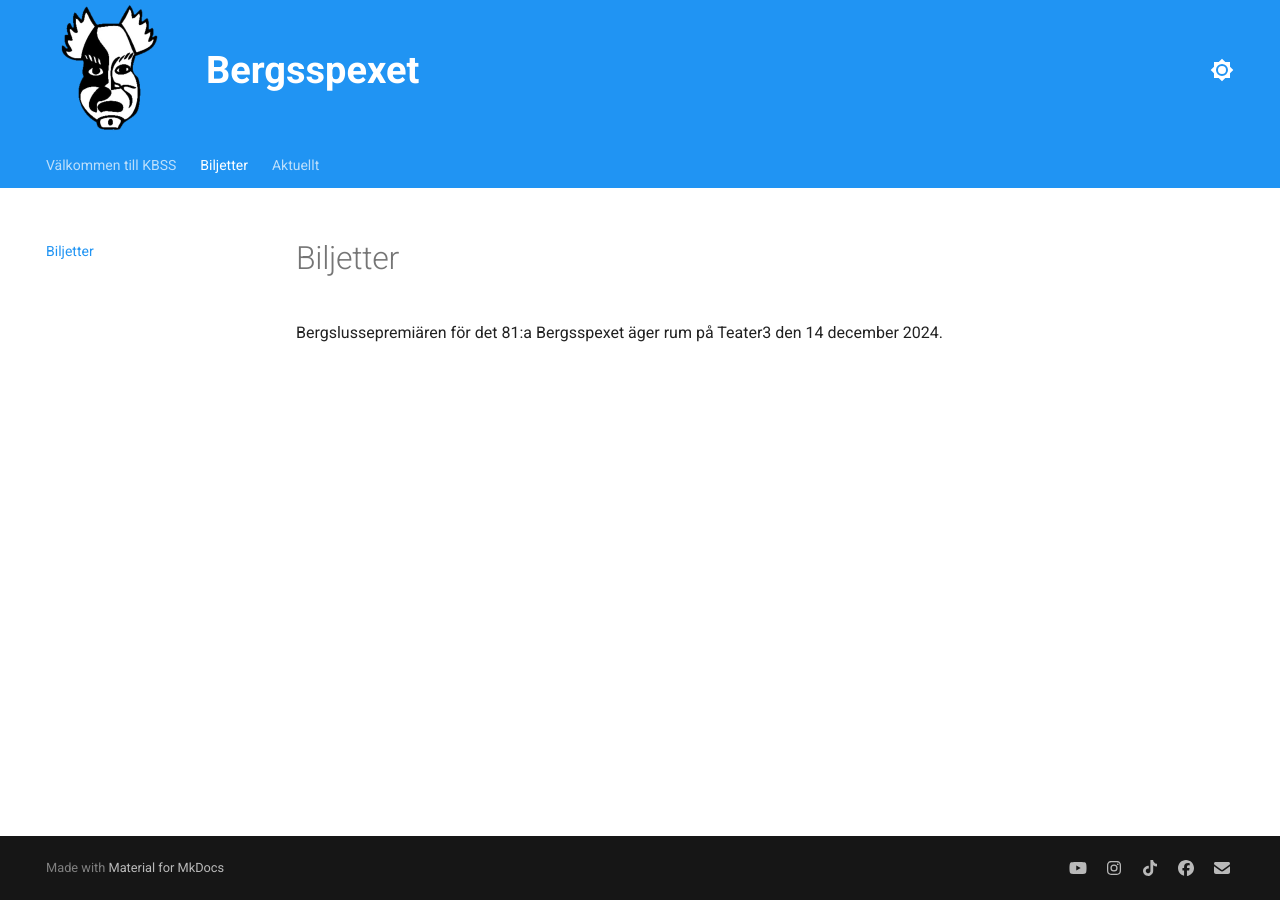
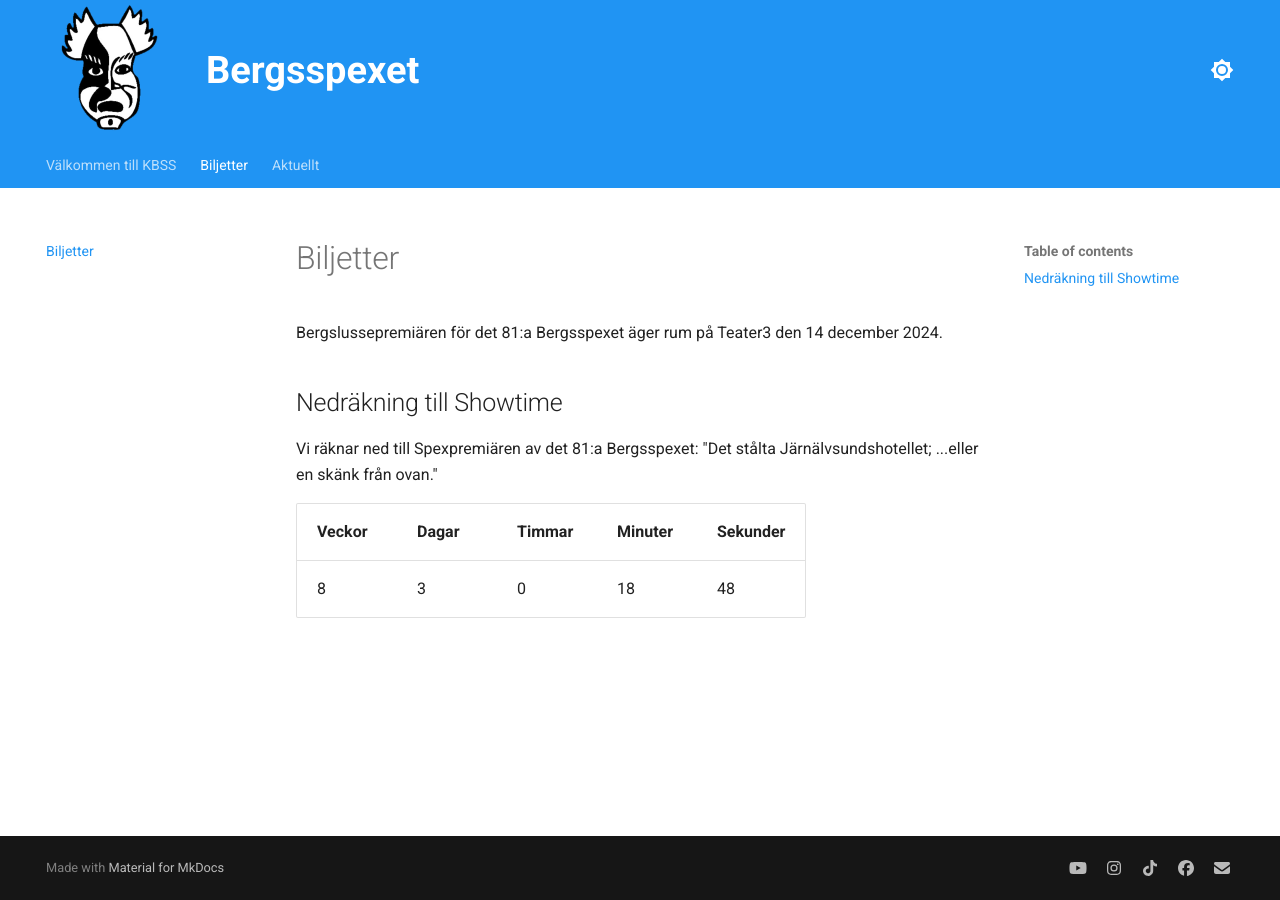
Before and after one commit to Bergsspexet/bergsspexet.github.io, an MkDocs documentation site: the page built from docs/biljetter.md, in a window 1280 px wide. Built offline with MkDocs 1.6.1 and Material for MkDocs 9.7.7, drawn with Linux system fonts in a browser that asks for light colours; some of the changed lines change nothing that is shown.

Commit message:
added countdown timer in biljetter tab

```diff
--- a/docs/biljetter.md
+++ b/docs/biljetter.md
@@ -1,3 +1,84 @@
 # Biljetter
 
 Bergslussepremiären för det 81:a Bergsspexet äger rum på Teater3 den 14 december 2024.
+
+## Nedräkning till Showtime
+
+Vi räknar ned till Spexpremiären av det 81:a Bergsspexet: "Det stålta Järnälvsundshotellet; ...eller en skänk från ovan."
+
+<!-- <div id="countdown" style="font-size: 2em; color: #d9534f;"></div>
+
+<script>
+  // Set the target date
+  var targetDate = new Date("Dec 31, 2024 23:59:59").getTime();
+
+  // Update the countdown every 1 second
+  var countdownFunction = setInterval(function() {
+    // Get the current date and time
+    var now = new Date().getTime();
+
+    // Calculate the distance between now and the target date
+    var distance = targetDate - now;
+
+    // Time calculations for weeks, days, hours, minutes, and seconds
+    var weeks = Math.floor(distance / (1000 * 60 * 60 * 24 * 7));
+    var days = Math.floor((distance % (1000 * 60 * 60 * 24 * 7)) / (1000 * 60 * 60 * 24));
+    var hours = Math.floor((distance % (1000 * 60 * 60 * 24)) / (1000 * 60 * 60));
+    var minutes = Math.floor((distance % (1000 * 60 * 60)) / (1000 * 60));
+    var seconds = Math.floor((distance % (1000 * 60)) / 1000);
+
+    // Display the result in the "countdown" element
+    document.getElementById("countdown").innerHTML =
+      weeks + " veckor\n" + days + " dagar " + hours + " timmar " +
+      minutes + " minuter " + seconds + " sekunder";
+
+    // If the countdown is over, display a message
+    if (distance < 0) {
+      clearInterval(countdownFunction);
+      document.getElementById("countdown").innerHTML = "The countdown is over!";
+    }
+  }, 1000);
+</script> -->
+
+<table id="countdown-table" style="font-size: 1em; text-align: center; border-collapse: collapse; margin: 0 auto;">
+  <tr>
+    <th>Veckor</th>
+    <th>Dagar</th>
+    <th>Timmar</th>
+    <th>Minuter</th>
+    <th>Sekunder</th>
+  </tr>
+  <tr>
+    <td id="weeks"></td>
+    <td id="days"></td>
+    <td id="hours"></td>
+    <td id="minutes"></td>
+    <td id="seconds"></td>
+  </tr>
+</table>
+
+<script>
+  var targetDate = new Date("Dec 14, 2024 13:00:00").getTime();
+
+  var countdownFunction = setInterval(function() {
+    var now = new Date().getTime();
+    var distance = targetDate - now;
+
+    var weeks = Math.floor(distance / (1000 * 60 * 60 * 24 * 7));
+    var days = Math.floor((distance % (1000 * 60 * 60 * 24 * 7)) / (1000 * 60 * 60 * 24));
+    var hours = Math.floor((distance % (1000 * 60 * 60 * 24)) / (1000 * 60 * 60));
+    var minutes = Math.floor((distance % (1000 * 60 * 60)) / (1000 * 60));
+    var seconds = Math.floor((distance % (1000 * 60)) / 1000);
+
+    document.getElementById("weeks").innerHTML = weeks;
+    document.getElementById("days").innerHTML = days;
+    document.getElementById("hours").innerHTML = hours;
+    document.getElementById("minutes").innerHTML = minutes;
+    document.getElementById("seconds").innerHTML = seconds;
+
+    if (distance < 0) {
+      clearInterval(countdownFunction);
+      document.getElementById("countdown-table").innerHTML = "The countdown is over!";
+    }
+  }, 1000);
+</script>
```
Also changed, not shown: README.md (+0 -3 lines).
